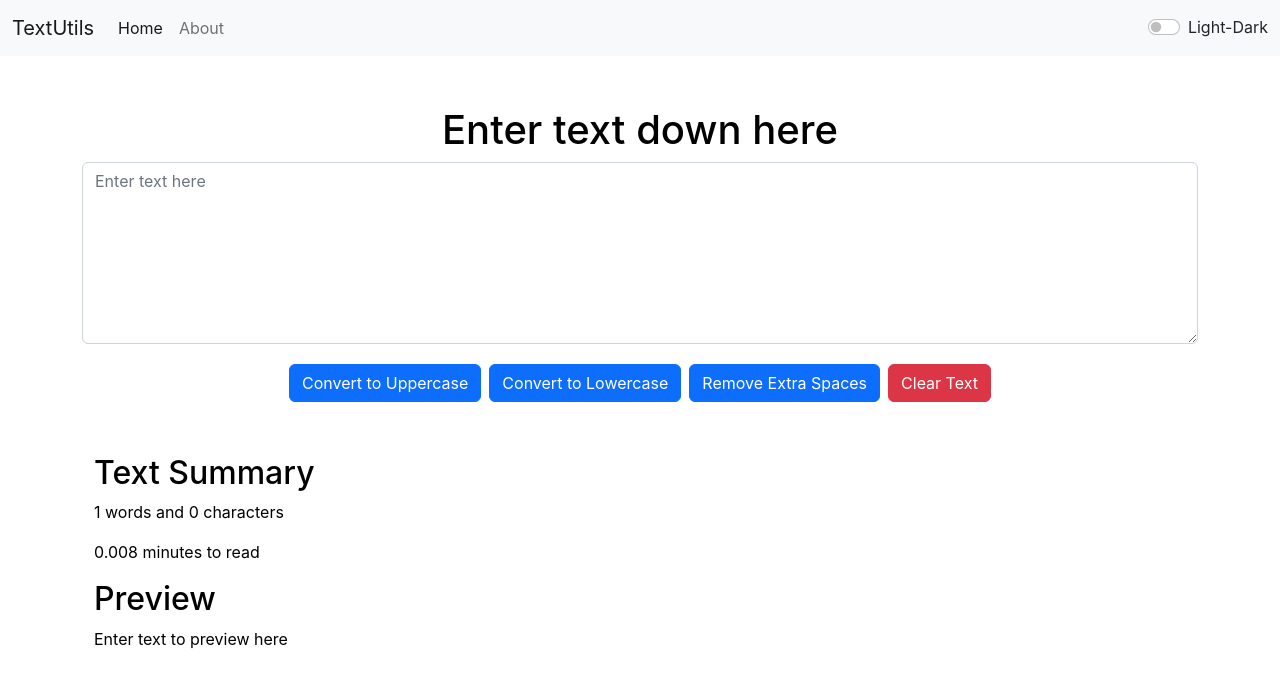
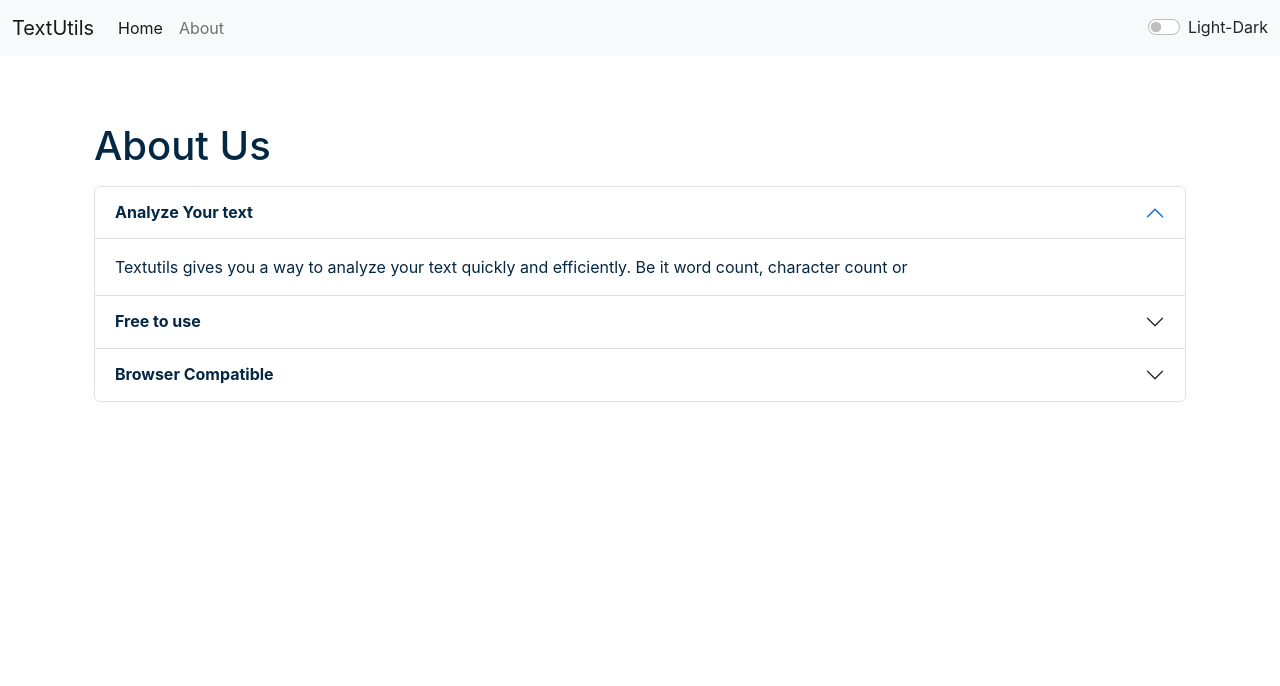
Before and after one commit to PrajulJaggi577/textutil, a React (Create React App) app: page /about in a window 1280 px wide. Shown: the top 686 px of the page. Built offline with nearby package versions, Linux system fonts and the light colour scheme.

Commit message:
added extra functions,react-router

```diff
--- a/package.json
+++ b/package.json
@@ -8,6 +8,7 @@
     "@testing-library/user-event": "^13.5.0",
     "react": "^18.2.0",
     "react-dom": "^18.2.0",
+    "react-router-dom": "^5.2.0",
     "react-scripts": "5.0.1",
     "web-vitals": "^2.1.4"
   },
--- a/src/App.js
+++ b/src/App.js
@@ -1,45 +1,58 @@
 import './App.css';
-import Navbar from '../src/components/Navbar';
+import Navbar from './components/Navbar';
 import TextForm from './components/TextForm';
-// import About from './components/About';
-import React, { useState } from 'react'
+import About from './components/About';
+import React, { useState } from 'react';
 import Alert from './components/Alert';
+import {
+  BrowserRouter as Router,
+  Switch,
+  Route
+} from "react-router-dom";
 
 
 function App() {
   const [mode, setMode] = useState('light');
   const [alert, setAlert] = useState(null);
 
-  const toggleMode = () => {
-    if (mode === 'light') {
+  const showAlert = (message, type)=>{
+      setAlert({
+        msg: message,
+        type: type
+      })
+      setTimeout(() => {
+          setAlert(null);
+      }, 1500);
+  }
+
+  const toggleMode = ()=>{
+    if(mode === 'light'){
       setMode('dark');
       document.body.style.backgroundColor = '#343a40';
-      showAlert("Dark Mode has been enabled","success")
-    } else {
+      showAlert("Dark mode has been enabled", "success");
+    }
+    else{
       setMode('light');
       document.body.style.backgroundColor = 'white';
-      showAlert("Light Mode has been enabled","success")
+      showAlert("Light mode has been enabled", "success");
     }
-  }
-
-  const showAlert = (message, type) => {
-    setAlert({
-      message: message,
-      type:type
-    })
-    setTimeout(() => {
-      setAlert(null);
-    },2000)
-
   }
   return (
     <>
-      <Navbar title='TextUtils' mode={mode} toggleMode={toggleMode} />
-      <Alert alert={alert} />
-      <div className="container">
-        <TextForm showAlert={showAlert} heading="Enter text down here" mode={mode} />
-        {/* <About/> */}
-      </div>
+    <Router>
+    <Navbar title="TextUtils" mode={mode} toggleMode={toggleMode} />
+    <Alert alert={alert}/>
+    <div className="container my-3">
+    <Switch>
+          <Route exact path="/about">
+            <About mode={mode} />
+          </Route>
+          <Route exact path="/">
+            <TextForm showAlert={showAlert} heading="Try TextUtils - word counter, character counter, remove extra spaces" mode={mode}/>
+          </Route>
+    </Switch>
+    </div>
+    </Router>
     </>
   );
 }
--- a/src/components/About.js
+++ b/src/components/About.js
@@ -1,80 +1,56 @@
 import React from 'react'
-import { useState } from 'react';
 
-export default function About() {
+export default function About(props) {
 
-
-    const [myStyle, setmyStyle] = useState({
-        color: 'black',
-        backgroundColor: 'white'
-    }
-    );
-    const [btnText, setbtnText] = useState("Enable Dark mode");
-
-    const toggleStyle = () => {
-        if (myStyle.color === 'black') {
-            setmyStyle({
-                color: 'white',
-                backgroundColor: 'black',
-                border: ' solid white'
-            })
-            setbtnText("Enable Light mode")
-        }
-        else {
-            setmyStyle({
-                color: 'black',
-                backgroundColor: 'white',
-                border: ' solid black'
-            })
-            setbtnText("Enable Dark mode")
-        }
+    let myStyle = {
+        color: props.mode ==='dark'?'white':'#042743',
+        backgroundColor: props.mode ==='dark'?'rgb(36 74 104)':'white',
     }
 
-
-    return (<>
-        <div className='container my-4' style={myStyle}>
-            <h3>About</h3>
-            <div className="accordion" id="accordionExample" >
-                <div className="accordion-item" style={myStyle}>
-                    <h2 className="accordion-header" id="headingOne" style={myStyle}>
-                        <button className="accordion-button" type="button" data-bs-toggle="collapse" data-bs-target="#collapseOne" aria-expanded="true" aria-controls="collapseOne" style={myStyle}>
-                            Accordion Item #1
+    return (
+        <div className="container">
+            <h1 className="my-3" style={{color: props.mode ==='dark'?'white':'#042743'}}>About Us</h1>
+            <div className="accordion" id="accordionExample">
+                <div className="accordion-item">
+                    <h2 className="accordion-header" id="headingOne">
+                    <button className="accordion-button" type="button" style={myStyle} data-bs-toggle="collapse" data-bs-target="#collapseOne" aria-expanded="true" aria-controls="collapseOne">
+                    <strong>Analyze Your text </strong>
                     </button>
                     </h2>
                     <div id="collapseOne" className="accordion-collapse collapse show" aria-labelledby="headingOne" data-bs-parent="#accordionExample">
                     <div className="accordion-body" style={myStyle}>
-                            <strong>This is the first item's accordion body.</strong> It is shown by default, until the collapse plugin adds the appropriate classes that we use to style each element. These classes control the overall appearance, as well as the showing and hiding via CSS transitions. You can modify any of this with custom CSS or overriding our default variables. It's also worth noting that just about any HTML can go within the <code>.accordion-body</code>, though the transition does limit overflow.
+                    Textutils gives you a way to analyze your text quickly and efficiently. Be it word count, character count or
+
                     </div>
                     </div>
                 </div>
-                <div className="accordion-item" style={myStyle}>
-                    <h2 className="accordion-header" id="headingTwo" style={myStyle}>
+                <div className="accordion-item">
+                    <h2 className="accordion-header" id="headingTwo">
                     <button className="accordion-button collapsed" style={myStyle} type="button" data-bs-toggle="collapse" data-bs-target="#collapseTwo" aria-expanded="false" aria-controls="collapseTwo">
-                            Accordion Item #2
+                    <strong>Free to use </strong>
                     </button>
                     </h2>
-                    <div id="collapseTwo" className="accordion-collapse collapse" style={myStyle} aria-labelledby="headingTwo" data-bs-parent="#accordionExample">
+                    <div id="collapseTwo" className="accordion-collapse collapse" aria-labelledby="headingTwo" data-bs-parent="#accordionExample">
                     <div className="accordion-body" style={myStyle}>
-                            <strong>This is the second item's accordion body.</strong> It is hidden by default, until the collapse plugin adds the appropriate classes that we use to style each element. These classes control the overall appearance, as well as the showing and hiding via CSS transitions. You can modify any of this with custom CSS or overriding our default variables. It's also worth noting that just about any HTML can go within the <code>.accordion-body</code>, though the transition does limit overflow.
+                    TextUtils is a free character counter tool that provides instant character count & word count statistics for a given text. TextUtils reports the number of words and characters. Thus it is suitable for writing text with word/ character limit.
                     </div>
                     </div>
                 </div>
-                <div className="accordion-item" style={myStyle}>
-                    <h2 className="accordion-header" id="headingThree" style={myStyle}>
-                        <button className="accordion-button collapsed" type="button"  style={myStyle} data-bs-toggle="collapse" data-bs-target="#collapseThree" aria-expanded="false" aria-controls="collapseThree">
-                            Accordion Item #3
+                <div className="accordion-item">
+                    <h2 className="accordion-header" id="headingThree">
+                    <button className="accordion-button collapsed" style={myStyle} type="button" data-bs-toggle="collapse" data-bs-target="#collapseThree" aria-expanded="false" aria-controls="collapseThree">
+                    <strong>Browser Compatible </strong>
                     </button>
                     </h2>
-                    <div id="collapseThree" className="accordion-collapse collapse"  style={myStyle} aria-labelledby="headingThree" data-bs-parent="#accordionExample">
+                    <div id="collapseThree" className="accordion-collapse collapse" aria-labelledby="headingThree" data-bs-parent="#accordionExample">
                     <div className="accordion-body" style={myStyle}>
-                            <strong>This is the third item's accordion body.</strong> It is hidden by default, until the collapse plugin adds the appropriate classes that we use to style each element. These classes control the overall appearance, as well as the showing and hiding via CSS transitions. You can modify any of this with custom CSS or overriding our default variables. It's also worth noting that just about any HTML can go within the <code>.accordion-body</code>, though the transition does limit overflow.
+                    This word counter software works in any web browsers such as Chrome, Firefox, Internet Explorer, Safari, Opera. It suits to count characters in facebook, blog, books, excel document, pdf document, essays, etc.
+
                     </div>
                     </div>
                 </div>
             </div>
-            <div className="container my-2">
-                <button className="btn btn-secondary" onClick={toggleStyle}>{btnText}</button>
+
         </div>
-        </div></>
     )
 }
--- a/src/components/Navbar.js
+++ b/src/components/Navbar.js
@@ -1,4 +1,5 @@
 import React from 'react'
+import { Link } from 'react-router-dom';
 
 
 export default function Navbar(props) {
@@ -6,7 +7,7 @@
     <div>
       <nav className={`navbar navbar-expand-lg navbar-${props.mode} bg-${props.mode}`}>
         <div className="container-fluid">
-          <a className="navbar-brand" href="/">{props.title}</a>
+          <Link className="navbar-brand" to="/">{props.title}</Link>
           <button className="navbar-toggler" type="button" data-bs-toggle="collapse" data-bs-target="#navbarSupportedContent" aria-controls="navbarSupportedContent" aria-expanded="false" aria-label="Toggle navigation">
             <span className="navbar-toggler-icon"></span>
           </button>
@@ -16,7 +17,7 @@
                 <a className="nav-link active" aria-current="page" href="/">Home</a>
               </li>
               <li className="nav-item">
-                <a className="nav-link" href="/">{props.aboutText}</a>
+                <a className="nav-link" href="/about">{props.aboutText}</a>
               </li>
             </ul>
             <div className={`form-check form-switch text-${props.mode === 'light'?'dark':'light'}`}>
--- a/src/components/TextForm.js
+++ b/src/components/TextForm.js
@@ -1,54 +1,68 @@
-import React, { useState } from 'react'
+import React, {useState} from 'react'
+
 
 export default function TextForm(props) {
-    const [text, setText] = useState("");
-
-    const handleUppClick = () => {
+    const handleUpClick = ()=>{
+        // console.log("Uppercase was clicked: " +  text);
         let newText = text.toUpperCase();
-        setText(newText);
-        props.showAlert("Converted to Uppercase","success");
+        setText(newText)
+        props.showAlert("Converted to uppercase!", "success");
     }
 
-    const handleLowClick = () => {
+    const handleLoClick = ()=>{
         let newText = text.toLowerCase();
-        setText(newText);
-        props.showAlert("Converted to Lowercase","success");
+        setText(newText)
+        props.showAlert("Converted to lowercase!", "success");
     }
 
-    const handleClear = () => {
+    const handleClearClick = ()=>{
         let newText = '';
         setText(newText);
-        props.showAlert("Text Cleared","success");
+        props.showAlert("Text Cleared!", "success");
     }
 
-    const handleSpaces = () => {
+    const handleOnChange = (event)=>{
+        // console.log("On change");
+        setText(event.target.value)
+    }
+
+    const handleCopy = () => {
+        console.log("I am copy");
+        var text = document.getElementById("myBox");
+        text.select();
+        navigator.clipboard.writeText(text.value);
+        document.getSelection().removeAllRanges();
+        props.showAlert("Copied to Clipboard!", "success");
+    }
+
+    const handleExtraSpaces = () => {
         let newText = text.split(/[ ]+/);
         setText(newText.join(" "));
-        props.showAlert("Removed Extra Spaces","success");
-    }
-    const handleOnChange = (event) => {
-        setText(event.target.value);
+        props.showAlert("Extra spaces removed!", "success");
     }
 
+    const [text, setText] = useState('');
+    // text = "new text"; // Wrong way to change the state
+    // setText("new text"); // Correct way to change the state
     return (
         <>
-        <div className='conainer text-center' style={{backgroundColor: props.mode==='light'?'white':'#343a40', color: props.mode==='light'?'black':'white'}}>
-            <h1>{props.heading}</h1>
+        <div className="container" style={{color: props.mode==='dark'?'white':'#343a40'}}>
+            <h1 className='mb-4'>{props.heading}</h1>
             <div className="mb-3">
-                <textarea className="form-control" value={text} onChange={handleOnChange} style={{backgroundColor: props.mode==='light'?'white':'#343a40', color: props.mode==='light'?'black':'white'}} id="exampleFormControlTextarea1" placeholder='Enter text here' rows="7"></textarea>
+            <textarea className="form-control" value={text} onChange={handleOnChange} style={{backgroundColor: props.mode==='dark'?'#343a40':'white', color: props.mode==='dark'?'white':'#343a40'}} id="myBox" rows="8"></textarea>
             </div>
-            <button className="btn btn-primary mx-1 my-1" onClick={handleUppClick}>Convert to Uppercase</button>
-            <button className="btn btn-primary mx-1 my-1" onClick={handleLowClick}>Convert to Lowercase</button>
-            <button className="btn btn-primary mx-1 my-1" onClick={handleSpaces}>Remove Extra Spaces</button>
-            <button className="btn btn-danger mx-1 my-1" onClick={handleClear}>Clear Text</button>
-
+            <button disabled={text.length===0} className="btn btn-primary mx-1 my-1" onClick={handleUpClick}>Convert to Uppercase</button>
+            <button disabled={text.length===0} className="btn btn-primary mx-1 my-1" onClick={handleLoClick}>Convert to Lowercase</button>
+            <button disabled={text.length===0} className="btn btn-primary mx-1 my-1" onClick={handleClearClick}>Clear Text</button>
+            <button disabled={text.length===0} className="btn btn-primary mx-1 my-1" onClick={handleCopy}>Copy Text</button>
+            <button disabled={text.length===0} className="btn btn-primary mx-1 my-1" onClick={handleExtraSpaces}>Remove Extra Spaces</button>
         </div>
-        <div className="container my-5" style={{backgroundColor: props.mode==='light'?'white':'#343a40', color: props.mode==='light'?'black':'white'}}>
-            <h2>Text Summary</h2>
-            <p>{text.split(" ").length} words and {text.length} characters</p>
-            <p>{0.008 * text.split(" ").length} minutes to read</p>
+        <div className="container my-3" style={{color: props.mode==='dark'?'white':'#343a40'}}>
+            <h2>Your text summary</h2>
+            <p>{text.split(" ").filter((element)=>{return element.length!==0}).length} words and {text.length} characters</p>
+            <p>{0.008 *  text.split(" ").filter((element)=>{return element.length!==0}).length} Minutes read</p>
             <h2>Preview</h2>
-            <p>{text.length>0 ?text:"Enter text to preview here"}</p>
+            <p>{text.length>0?text:"Nothing to preview!"}</p>
         </div>
         </>
     )
```
Also changed, not shown: 1 other file (tests, documents, lock files or other folders). Lines whose indentation alone changed are shown as unchanged.
